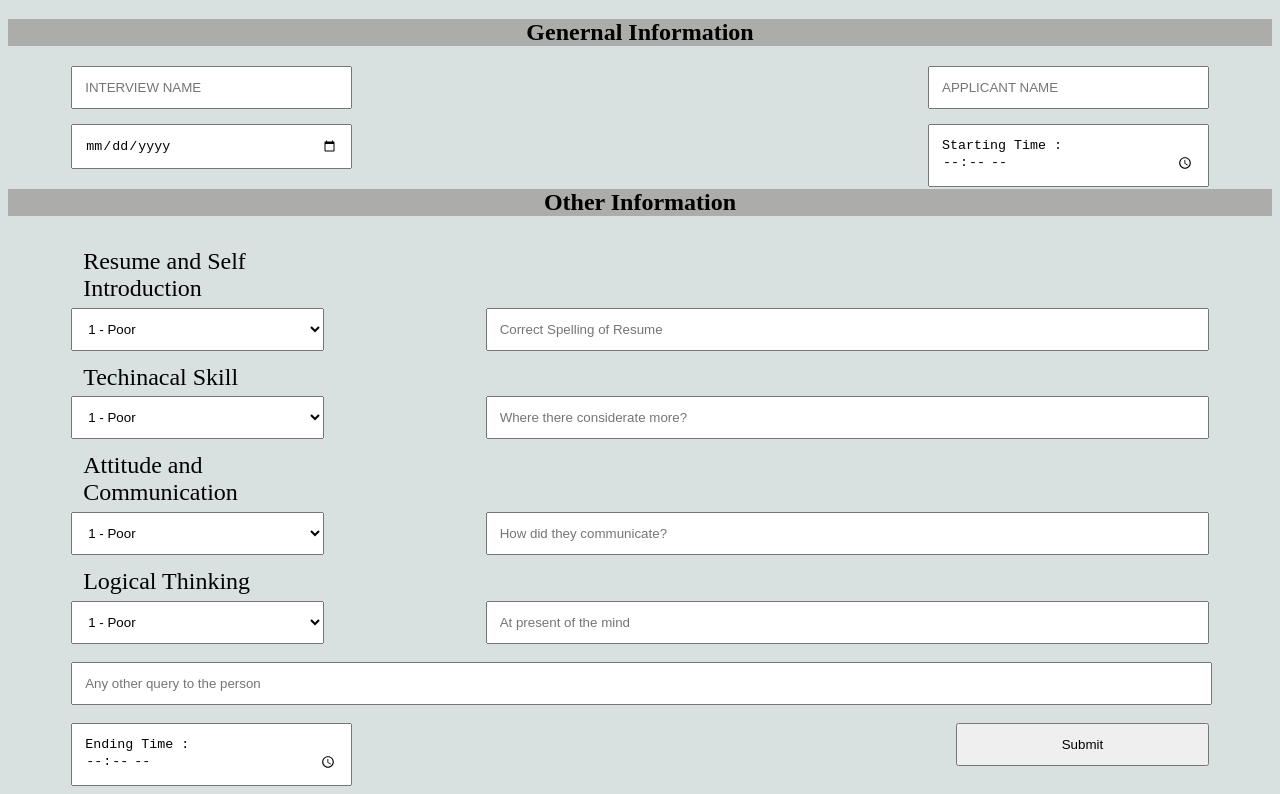
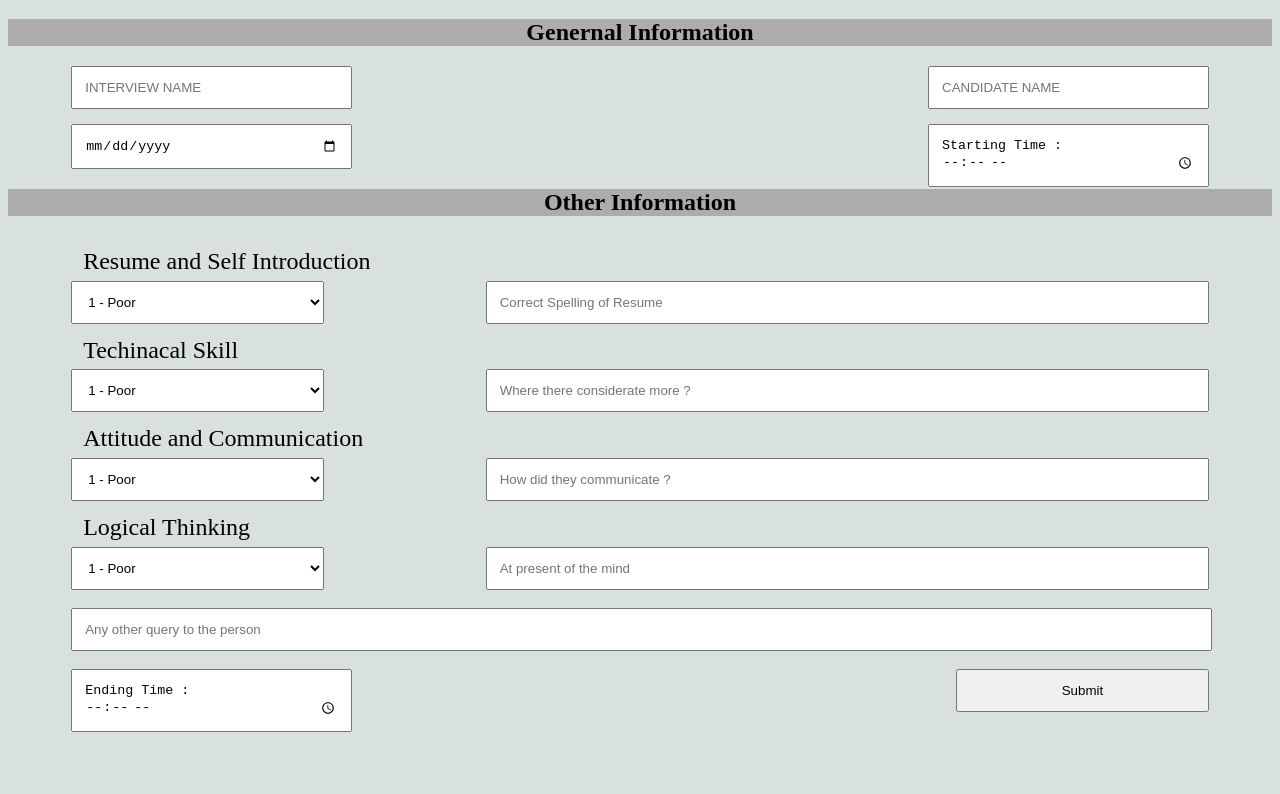
Before and after one commit to kavinkumarmuthusamy/feedback, a plain HTML site: page index.html in a window 1280 px wide. Shown: the part 61-855 px from the top of the page. After the commit the page ends 801 px from the top, so only its background shows below. Drawn offline with Linux system fonts and the light colour scheme.

Commit message:
Update index.html

```diff
--- a/index.html
+++ b/index.html
@@ -23,7 +23,8 @@
         p{
         font-size: x-large;
         margin-bottom: -0.5%;
-        margin-top: 1px;}
+        margin-top: 1px;
+    width: 50%;}
         .text{width: 55%;
             float: right;}
         #st:before{content: 'Starting Time :';}
@@ -33,57 +34,71 @@
             color: red;
             border: red;
         }
+        .submit:hover{
+            background-color: black;
+            color: white;
+        }
 </style>
 </head>
 <body>
    <form method="post" name="form">
     <h1>INTERVIEW FEEDBACK</h1>
     <h2>Genernal Information</h2>
-    <input type="text" placeholder="INTERVIEW NAME">
-    <input type="text" class="last" placeholder="APPLICANT NAME"><br>
-    <input type="date" style="margin-top: 15px;">
-    <input class="last" id="st" type="time" style="margin-top: 15px;">
+    <input name="INTERVIEW NAME" type="text" placeholder="INTERVIEW NAME">
+    <input type="text" name="CANDIDATE NAME" class="last" placeholder="CANDIDATE NAME"><br>
+    <input type="date" name="DATE" style="margin-top: 15px;">
+    <input class="last" id="st" name="START TIME" type="time" style="margin-top: 15px;">
+
+
     <h2>Other Information</h2>
     <p>Resume and Self Introduction</p>
-    <select name="rc" id="rc">
+    <select name="Resume and Self Introduction" id="Resume and Self Introduction">
         <option value="1">1 - Poor</option>
         <option value="2">2 - Below Average</option>
         <option value="3">3 - Average</option>
         <option value="4">4 - Good</option>
         <option value="5">5 - Excellent</option>
     </select>
-    <input type="text" class="text" placeholder="Correct Spelling of Resume">
+    <input type="text" name="Resume Correction" class="text" placeholder="Correct Spelling of Resume">
+
+
     <p>Techinacal Skill</p>
-    <select name="tc" id="rc">
+    <select name="Techinacal Skill" id="Techinacal Skill">
         <option value="1">1 - Poor</option>
         <option value="2">2 - Below Average</option>
         <option value="3">3 - Average</option>
         <option value="4">4 - Good</option>
         <option value="5">5 - Excellent</option>
     </select>
-    <input type="text" class="text" placeholder="Where there considerate more?">
+    <input type="text" name="Techinacal part" class="text" placeholder="Where there considerate more ?">
+
+
     <p>Attitude and Communication</p>
-    <select name="ac" id="rc">
+    <select name="Attitude and Communication" id="Attitude and Communication">
         <option value="1">1 - Poor</option>
         <option value="2">2 - Below Average</option>
         <option value="3">3 - Average</option>
         <option value="4">4 - Good</option>
         <option value="5">5 - Excellent</option>
     </select>
-    <input type="text" class="text" placeholder="How did they communicate?">
+    <input type="text" name="Communication" class="text" placeholder="How did they communicate ?">
+
+
     <p>Logical Thinking</p>
-    <select name="lc" id="rc">
+    <select name="Logical Thinking" id="Logical Thinking">
         <option value="1">1 - Poor</option>
         <option value="2">2 - Below Average</option>
         <option value="3">3 - Average</option>
         <option value="4">4 - Good</option>
         <option value="5">5 - Excellent</option>
     </select>
-    <input type="text" class="text" placeholder="At present of the mind">
+    <input type="text" name="Thinking process" class="text" placeholder="At present of the mind">
+
+
     <br><br>
-    <input type="text" placeholder="Any other query to the person" style="width: 88%;">
+    <input type="text" name="Extera" placeholder="Any other query to the person" style="width: 88%;">
     <br><br>
-    <input type="time" id="et">
+    <input type="time" name="END TIME" id="et">
     <input type="submit" class="submit">
 
    </form>
```
